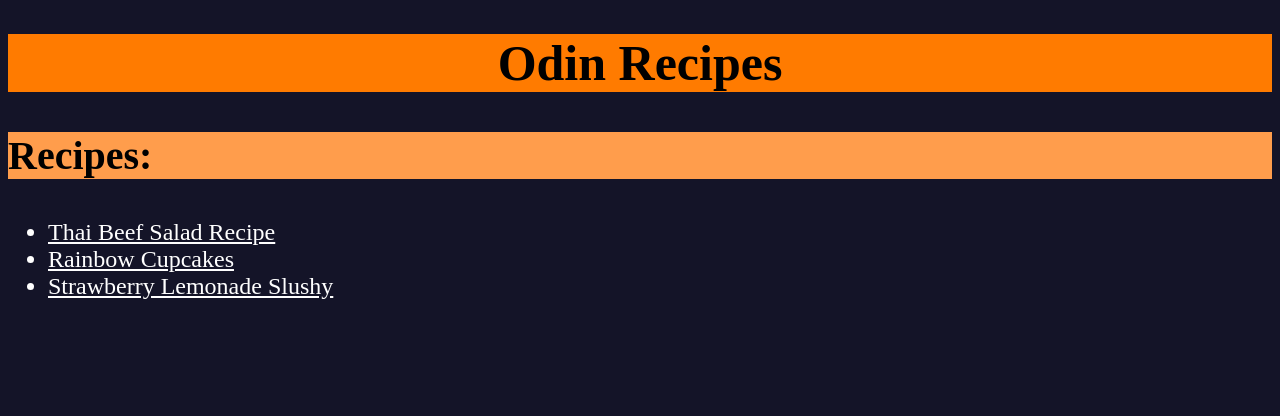
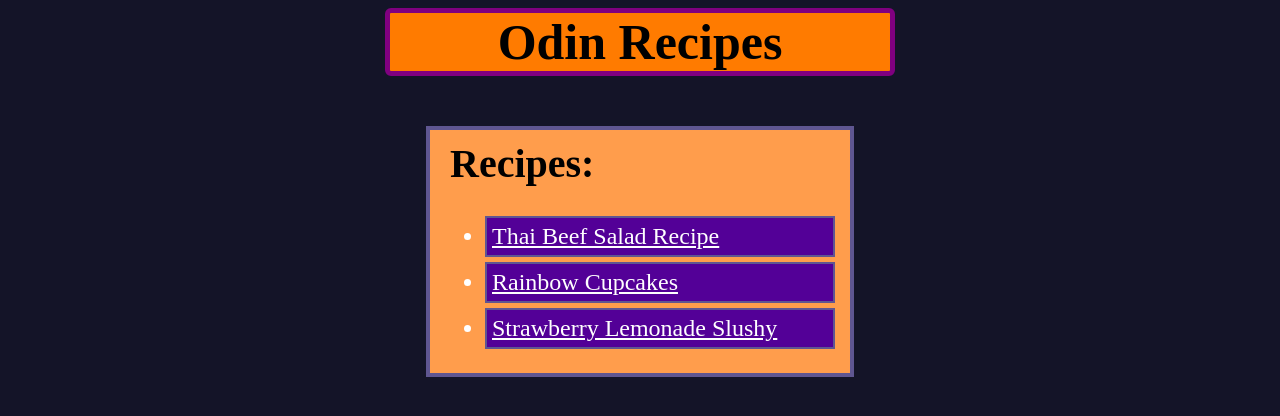
Before and after one commit to yoozn/odin-recipes, a plain HTML site: page index.html in a window 1280 px wide. Drawn offline with Linux system fonts and the light colour scheme.

Commit message:
Add margin padding borders formatting

```diff
--- a/index.html
+++ b/index.html
@@ -7,11 +7,13 @@
     </head>
     <body>
         <h1 id="title">Odin Recipes</h1>
+        <div class = "recipe-container">
             <h3 class="recipe-heading">Recipes:</h3>
             <ul class = "recipe-list">
                 <li><a href = "./recipes/thai-beef-salad.html">Thai Beef Salad Recipe</a></li>
                 <li><a href = "./recipes/rainbow-cupcakes.html">Rainbow Cupcakes</a></li>
                 <li><a href ="./recipes/strawberry-lemonade-slushy.html">Strawberry Lemonade Slushy</a></li>
             </ul>
+        </div>
         </body>
 </html>
--- a/style.css
+++ b/style.css
@@ -9,16 +9,24 @@ body {
 #title {
     color: black;
     font-size: 50px;
+    background-color: rgb(255, 123, 0);
+    border-radius: 6px;
     text-align: center;
-    background-color: rgb(255, 123, 0);
+    border: 5px solid purple;
+    width: 500px;
+    margin: 0 auto;
+    padding:
 }
 
 .img {
     display:block;
+    margin-top: 50px;
+    margin-bottom: 50px;
     margin-left: auto;
     margin-right: auto;
     width:500px;
     height:auto;
+    border: 10px double red;
 }
 
 .recipe-description {
@@ -34,9 +42,22 @@ body {
     background-color: rgb(255, 157, 76)
 }
 
+.recipe-container .recipe-heading {
+    margin:5px;
+    padding: 5px;
+    width:fit-content;
+}
+
 .recipe-list {
     color: rgb(255, 115, 0);
     font-size: 24px;
+}
+
+.recipe-list li {
+    background-color:rgb(83, 0, 151);
+    padding: 5px;
+    margin: 5px;
+    border: 2px solid rgb(95, 86, 145)
 }
 
 .back-home {
@@ -45,3 +66,11 @@ body {
     text-align: center;
     background-color: rgb(255,123,0);
 }
+
+.recipe-container {
+    background-color: rgb(255, 157, 76);
+    border: .3em solid rgb(95, 86, 145);
+    padding: 0px 10px;
+    width: 400px;
+    margin: 50px auto;
+}
```
Lines whose indentation alone changed are shown as unchanged.
